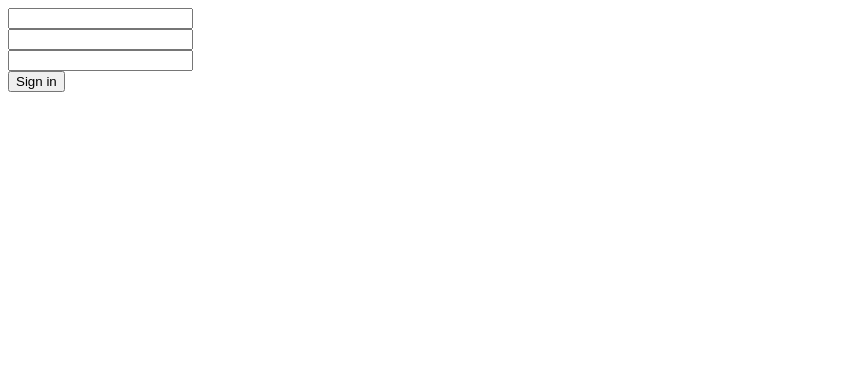
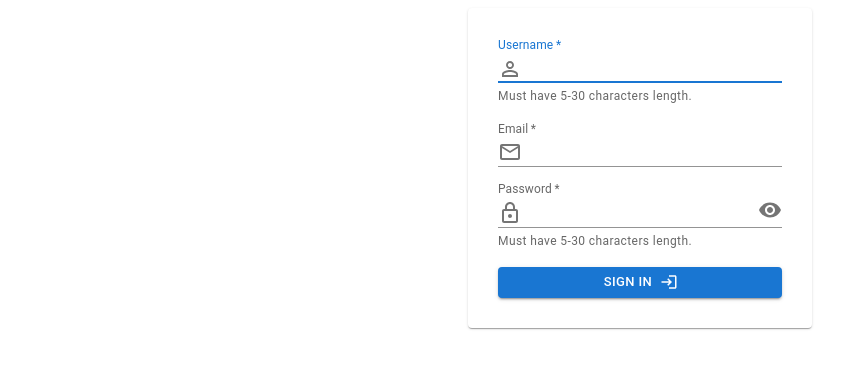
Before and after one commit to LuizLeineker/CustomTasks, a React (Create React App) app in the folder website/: page /signin in a window 1280 px wide. Shown: the top 368 px of the page, without its empty margins (0-868 px from the left). Built offline with nearby package versions, Linux system fonts and the light colour scheme.

Commit message:
Reformulando lógica de lógin e aplicando CSS a página de login

```diff
--- a/website/src/pages/SignIn.tsx
+++ b/website/src/pages/SignIn.tsx
@@ -1,49 +1,153 @@
-import { useEffect, useState } from "react";
+import { Email, EmailOutlined, LockOutlined, Login, Lock, LoginOutlined, Person, PersonOutline, Visibility, VisibilityOff } from "@mui/icons-material";
+import { Box, Button, InputAdornment, Paper, TextField } from "@mui/material";
+import axios, { AxiosError } from "axios";
+import { useState } from "react";
+import { useNavigate } from "react-router-dom";
 
 function SignIn() {
     const [username, setUsername] = useState("")
     const [email, setEmail] = useState("")
     const [password, setPassword] = useState("")
+    const [showPassword, setShowPassword] = useState(false); // Define se a senha vai ser mostrada ou não
 
-    function userLogin() {
-        // Trocar a URL do fetch pela do endpoint correto criado
-        fetch("o", {
-            method: "POST",
-            headers: {
-                "Content-Type": "application/json"
-            },
-            body: JSON.stringify({
+    const [hasError, setHasError] = useState(false); // Define se houve algum erro no preenchimento do formulário com os campos de nome e email
+    const [errorMsg, setErrorMsg] = useState(""); // Armazena a mensagem de erro para os campos de nome e email
+
+    const [passwordError, setPasswordError] = useState(false); // Define se houve algum erro no preenchimento do formulário com o campo de senha
+    const [passwordErrorMsg, setPasswordErrorMsg] = useState(""); // Armazena a mensagem de erro para o campo de senha
+
+    const navigate = useNavigate();
+
+    function userLogin(e: any) {
+        e.preventDefault();
+
+        axios.post<string>("http://localhost:5182/user/login",
+            {
                 username: username,
                 email: email,
                 password: password
-            })
-        })
-        .then(response => {
-            // Alterar a lógica do if para que faça sentido com o login
-            if (!response.ok) {
-                // Alterar a mensagem exibida para alguma que faça sentido com o contexto de login
-                return window.alert("User already exists!");
             }
-            console.log("Registrado!"); // Não faz sentido
-        })
+        )
+        .then(({ data }) => navigate(`/dashboard/${data}`))
+        .catch((error: AxiosError) =>
+            {
+                const data = error.response?.data as string;
+                if (data.includes("password")) {
+                    setPasswordError(true);
+                    setPasswordErrorMsg(data);
+                    setHasError(false);
+                }
+                else {
+                    setHasError(true);
+                    setErrorMsg(data);
+                    setPasswordError(false);
+                }
+            }
+        );
     }
 
     return (
+        <Box
+        display="flex"
+        justifyContent="center"
+        alignItems="center"
+        >
+            <Paper sx={{padding: "15px"}}>
                 <form onSubmit={userLogin}>
-            <div>
-                <input type="text" name="username" onChange={(e: any) => setUsername(e.target.value)} required />
+                    <div style={{margin: "15px"}}>
+                        <TextField
+                        type="text"
+                        variant="standard"
+                        label="Username"
+                        autoFocus // Renderiza o componente focando nessa caixa
+                        fullWidth
+                        size="small"
+                        onChange={(e: any) => setUsername(e.target.value)}
+                        required
+                        error={hasError}
+                        helperText={hasError ? errorMsg : "Must have 5-30 characters length."}
+                        slotProps={{input:
+                            {
+                                startAdornment: (
+                                    <InputAdornment position="start">
+                                       {username.length > 0 ? <Person /> : <PersonOutline />}
+                                    </InputAdornment>
+                                )
+                            }
+                        }}
+                        />
                     </div>
-            <div>
-                <input type="text" name="email" onChange={(e: any) => setEmail(e.target.value)} required />
+                    <div style={{margin: "15px"}}>
+                        <TextField
+                        type="email"
+                        variant="standard"
+                        label="Email"
+                        fullWidth
+                        size="small"
+                        onChange={(e: any) => setEmail(e.target.value)}
+                        error={hasError}
+                        helperText={hasError ? errorMsg : ""}
+                        required
+                        slotProps={{input:
+                            {
+                                startAdornment: (
+                                    <InputAdornment position="start">
+                                        {email.length > 0 ? <Email /> : <EmailOutlined />}
+                                    </InputAdornment>
+                                )
+                            }
+                        }}
+                        />
                     </div>
-            <div>
-                <input type="text" name="password" onChange={(e: any) => setPassword(e.target.value)} required />
+                    <div style={{margin: "15px"}}>
+                        <TextField
+                        type={showPassword ? "text" : "password"}
+                        variant="standard"
+                        label="Password"
+                        fullWidth
+                        size="small"
+                        onChange={(e: any) => setPassword(e.target.value)}
+                        required
+                        error={passwordError}
+                        helperText={passwordError ? passwordErrorMsg : "Must have 5-30 characters length."}
+                        slotProps={{input:
+                            {
+                                startAdornment: (
+                                    <InputAdornment position="start">
+                                        {password.length > 0 ? <Lock /> : <LockOutlined />}
+                                    </InputAdornment>
+                                ),
+                                endAdornment: (
+                                    <InputAdornment position="end">
+                                        <span onClick={() => setShowPassword(!showPassword)} style={{cursor: "pointer"}}>
+                                            {showPassword ? <VisibilityOff /> : <Visibility />}
+                                        </span>
+                                    </InputAdornment>
+                                )
+                            }
+                        }}
+                        />
                     </div>
-            <div>
-                <input type="submit" value="Sign in" />
+                    <div style={{margin: "15px"}}>
+                        <Button
+                        type="submit"
+                        variant="contained"
+                        size="small"
+                        fullWidth
+                        endIcon={<LoginOutlined />}
+                        sx={{"&:hover":
+                            {
+                                backgroundColor: "lightskyblue"
+                            }
+                        }}
+                        >
+                            Sign In
+                        </Button>
                     </div>
                 </form>
-    )
+            </Paper>
+        </Box>
+    );
 }
 
 export default SignIn;
```
Also changed, not shown: 1 other file (tests, documents, lock files or other folders). Lines whose indentation alone changed are shown as unchanged.
